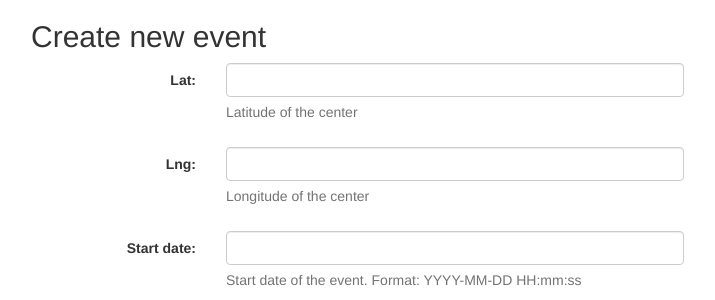
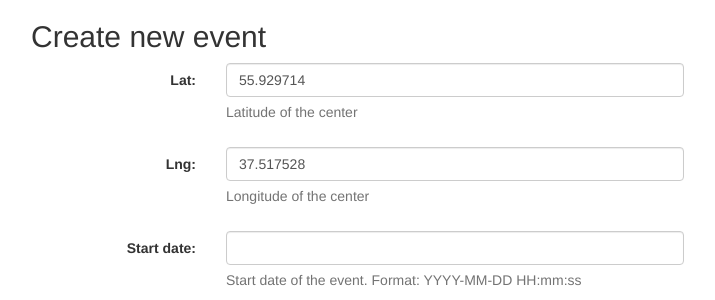
Before and after one commit to Khatskevich/hakaton-events, a Django app: page / in a window 1280 px wide. Shown: the part 121-421 px from the top of the page, without its empty margins (39-754 px from the left). Run offline with Django 3.2, Linux system fonts and the light colour scheme; some libraries are stand-ins or nearby versions.

Commit message:
default lat and lng

```diff
--- a/event/templates/new_event.html
+++ b/event/templates/new_event.html
@@ -38,5 +38,12 @@
   <script>
     $("#id_start_date").datetimepicker({format: 'yyyy-mm-dd hh:ii'});
     $("#id_end_date").datetimepicker({format: 'yyyy-mm-dd hh:ii'});
+
+    if (!$("#id_lat").val()) {
+      $("#id_lat").val('55.929714');
+    }
+    if (!$("#id_lng").val()) {
+      $("#id_lng").val('37.517528');
+    }
   </script>
 {% endblock end_script %}
```
